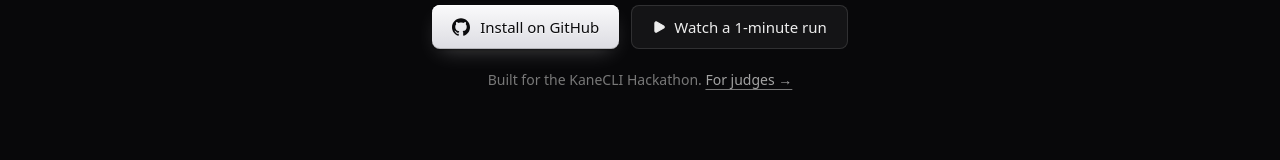
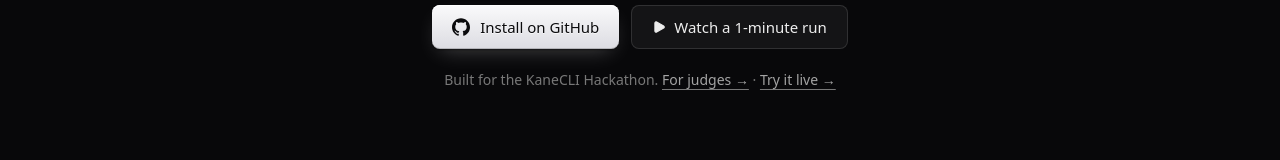
Before and after one commit to t1dem/proofed, a React (Vite) app in the folder site/: page / in a window 1280 px wide. Shown: the part 363-523 px from the top of the page. Built offline with nearby package versions, Linux system fonts and the light colour scheme; a web font is replaced by a local one.

Commit message:
Landing: link to /try under the hero buttons

```diff
--- a/site/src/client/Landing.tsx
+++ b/site/src/client/Landing.tsx
@@ -147,6 +147,10 @@ function Hero() {
           Built for the KaneCLI Hackathon.{" "}
           <a href={`${REPO}#for-judges`} className="whitespace-nowrap text-dim underline decoration-faint underline-offset-4 hover:text-fg">
             For judges →
+          </a>
+          {" · "}
+          <a href="/try" className="whitespace-nowrap text-dim underline decoration-faint underline-offset-4 hover:text-fg">
+            Try it live →
           </a>
         </p>
       </div>
```
